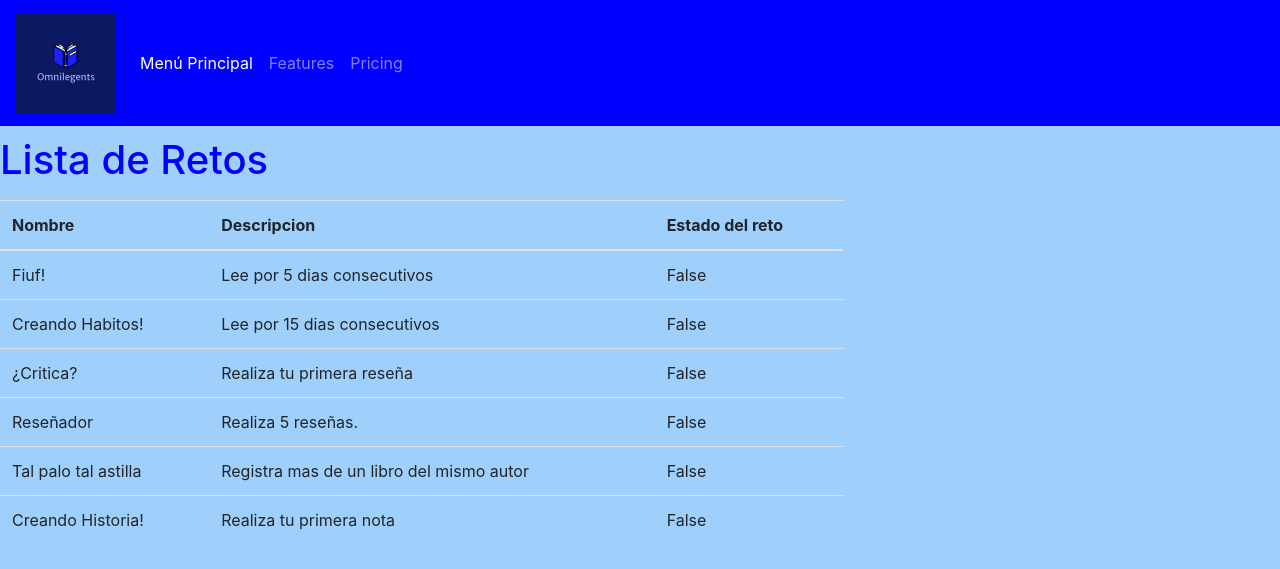
After one commit to jmcamargoh/Omnilegents, a Django app: page /retosylogros/retos/ in a window 1280 px wide. The commit adds this page. Shown: the top 569 px of the page. Run offline with Django 4.2, Linux system fonts and the light colour scheme; data comes from the database, SQL or seed files in the repository; both versions use the stored data as it was after the commit.

Commit message:
Retos y Logros con creacion de 6obj tipo reto

```diff
--- a/Omni/admin.py
+++ b/Omni/admin.py
@@ -1,8 +1,9 @@
 from django.contrib import admin
-from .models import Usuario, Libro, Nota
+from .models import Usuario, Libro, Nota, Reto
 
 # Register your models here.
 
 admin.site.register(Usuario)
 admin.site.register(Libro)
 admin.site.register(Nota)
+admin.site.register(Reto)
--- a/Omni/models.py
+++ b/Omni/models.py
@@ -40,3 +40,13 @@ class Nota(models.Model):
     def __str__(self):
         texto = "{1} ({0})"
         return texto.format(self.titulo_nota, self.nota_id)
+
+class Reto(models.Model):
+    reto_id = models.IntegerField(primary_key=True)
+    descripcion = models.CharField(max_length=100)
+    tituloReto = models.CharField(max_length=20)
+    estadoReto = models.BooleanField()
+
+    def __str__(self):
+        texto = "{0} ({1})"
+        return texto.format(self.tituloReto, self.reto_id)
--- a/Omni/templates/base.html
+++ b/Omni/templates/base.html
@@ -30,14 +30,17 @@
             </button>
             <div class="collapse navbar-collapse" id="navbarNav">
               <ul class="navbar-nav">
+
+
                 <li class="nav-item active">
                   <a class="nav-link" href="{% url 'home' %}">Menú Principal<span class="sr-only">(current)</span></a> <!-- Corregir, ya que se hereda para todas las vistas -->
                 </li>
+
                 <li class="nav-item">
                   <a class="nav-link" href="#">Features</a>
                 </li>
                 <li class="nav-item">
-                  <a class="nav-link" href="#">Pricing</a>
+                  <a class="nav-link" href="#" > Pricing </a>
                 </li>
 
               </ul>
--- a/Omni/templates/home.html
+++ b/Omni/templates/home.html
@@ -21,6 +21,8 @@
             <img class="card-img-top" src="{% static 'app/img/smallbook.png' %}" alt="card-img-top" width="100px" height="120px"/>
             <a href="{% url 'libros' %}" class="btn btn-info" style="color: white;">Libros</a>
 
+            <img class="card-img-top" src="{% static 'app/img/logros.png' %}" alt="card-img-top" width="100px" height="120px"/>
+            <a href="{% url 'retosylogros' %}" class="btn btn-info" style="color: white;">Retos y Logros</a>
         </div>
     </div>
 </div>
@@ -28,7 +30,6 @@
     <nav id="home_navi">
             <a href="{% url 'mislibros'  %}" class="btn btn-info">Mis Libros</a>
             <a href="{% url 'lista_notas' %}" class="btn btn-info">Notas</a>
-            <a href="{% url 'retosylogros' %}" class="btn btn-info">Retos y Logros</a>
     </nav>
 
 {% endblock %}
--- /dev/null
+++ b/Omni/templates/retos.html
@@ -0,0 +1,42 @@
+{% extends 'base.html' %}
+
+{% block titulo %}
+
+    <title>Retos</title>
+
+{% endblock %}
+
+{% block contenido %}
+
+    <h1 style="color: blue">Lista de Retos</h1>
+
+    <div class = "row">
+        <div class = "col-sm12 col-md-6 col-lg-8 col-xl-8" >
+
+            <div class = "table-responsive py-2">
+                <table class = "table table-stripped">
+                    <thead>
+                        <tr>
+                            <th>Nombre</th>
+                            <th>Descripcion</th>
+                            <th>Estado del reto</th>
+                        </tr>
+                    </thead>
+                    <tbody>
+                        {% for r in retosListados %}
+                        <tr>
+                            <td>{{r.tituloReto}}</td>
+                            <td>{{r.descripcion}}</td>
+                            <td>{{r.estadoReto}}</td>
+                        </tr>
+                        {% endfor %}
+                    </tbody>
+                </table>
+            </div>
+        </div>
+    </div>
+    <ul>
+
+    </ul>
+
+{% endblock %}
--- a/Omni/views.py
+++ b/Omni/views.py
@@ -1,6 +1,8 @@
 from django.shortcuts import render, redirect, get_object_or_404
 from django.http import HttpResponse
-from .models import Usuario, Libro, Nota
+
+from .models import Usuario, Libro, Nota, Reto
+
 from .forms import NotaForm
 import pandas as pd
 
@@ -79,9 +81,8 @@ def registrarUsuario(request):
     return redirect ('/')
 
 
-def import_csv(request): #hay errores en los que no sabemos por que no manda
+def import_csv(request):
     if request.method == 'POST':
-      print("Me meto aca")
 
 
       csv_Name = request.POST.get('csvName')
@@ -144,3 +145,10 @@ def detalle_nota(request, pk):
 
 def retosylogros(request):
    return render (request, 'retosylogros.html')
+
+def retos(request):
+   retosListados = Reto.objects.all()
+   return render (request,'retos.html', {'retosListados':retosListados})
+
+def logros(request):
+  return render (request, 'logros.html')
--- a/Omnilegents/urls.py
+++ b/Omnilegents/urls.py
@@ -31,4 +31,7 @@ urlpatterns = [
     path("nota/crear/", OmniViews.crear_nota, name="crear_nota"), #no funciona
     path('nota/editar/<int:pk>/', OmniViews.editar_nota, name='editar_nota'),
     path('nota/eliminar/<int:pk>/', OmniViews.eliminar_nota, name='eliminar_nota'),
+    path('retosylogros/',OmniViews.retosylogros, name="retosylogros"),
+    path('retosylogros/retos/',OmniViews.retos  , name = "retos"),
+    path('retosylogros/logros/',OmniViews.logros  , name = "logros"),
 ]
```
Also changed, not shown: Omni/templates/logros.html (added, +12 -0 lines), Omni/templates/retosylogros.html (+6 -1 lines), Omni/migrations/0011_reto.py (added), Omni/static/app/img/logros.png (added), Omnilegents.db.
